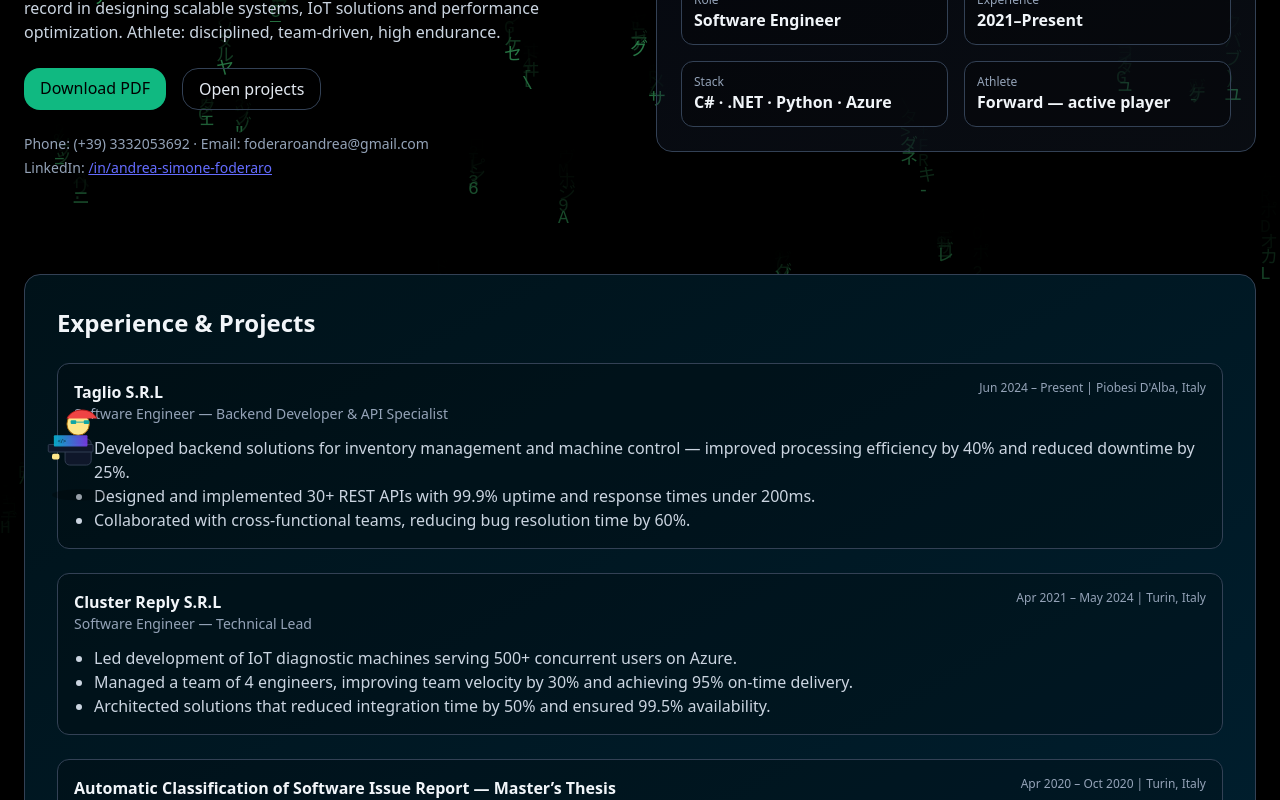
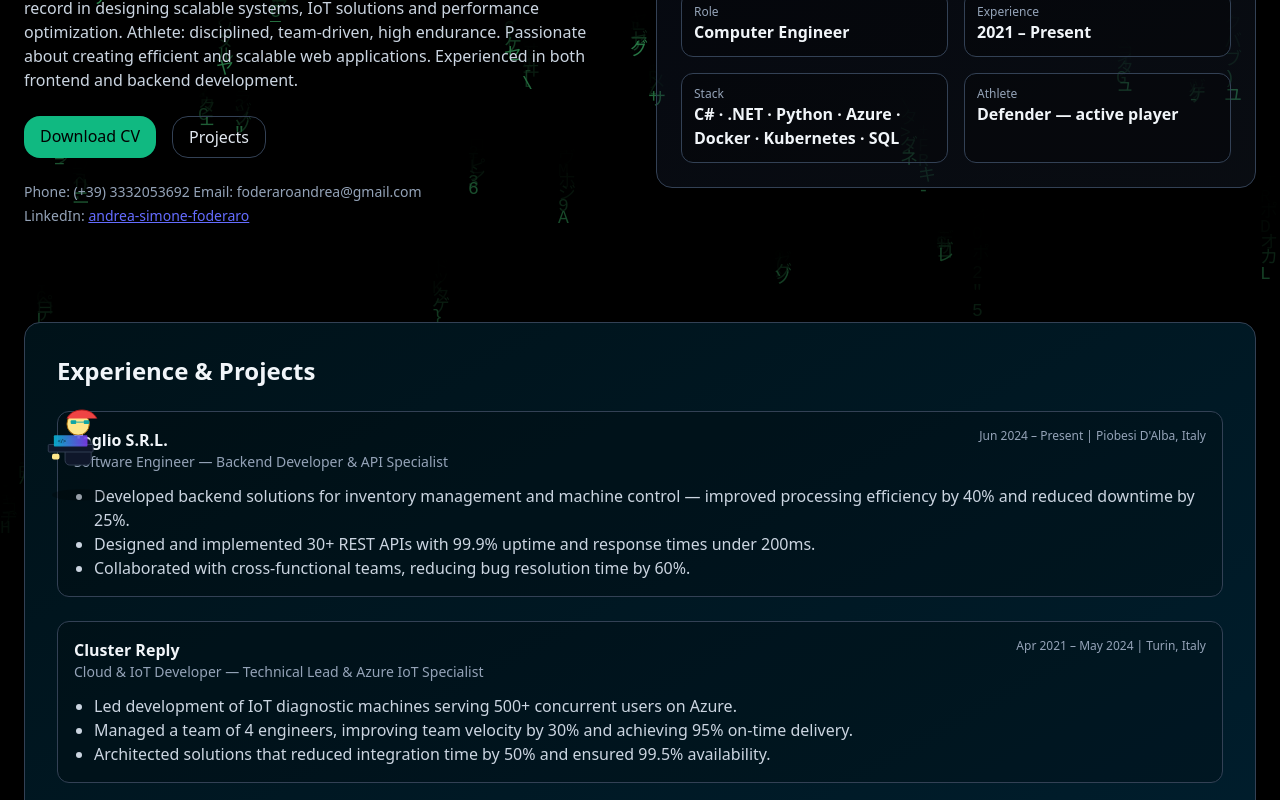
Before and after one commit to fodecoder/my-resume, a React (Vite) app: page / in a window 1280 px wide. Shown: the part 260-1060 px from the top of the page. Built offline with nearby package versions, Linux system fonts and the light colour scheme.

Commit message:
Add translations for experience and summary pages

```diff
--- a/src/components/sections/Experience.tsx
+++ b/src/components/sections/Experience.tsx
@@ -1,37 +1,40 @@
+import { useTranslation } from "react-i18next";
+
 const Experience = () => {
+  const { t } = useTranslation();
   return (
     <div className="p-8 rounded-2xl bg-gradient-to-br from-[#001219] to-[#001f2f] border border-slate-700 shadow-xl">
-      <h2 className="text-2xl font-bold mb-6">Experience & Projects</h2>
+      <h2 className="text-2xl font-bold mb-6">{t("experience.title")}</h2>
 
       <ExperienceCard
-        company="Taglio S.R.L"
-        role="Software Engineer — Backend Developer & API Specialist"
-        period="Jun 2024 – Present | Piobesi D'Alba, Italy"
+        company={t("experience.taglio.company")}
+        role={t("experience.taglio.role")}
+        period={t("experience.taglio.period")}
         bullets={[
-          "Developed backend solutions for inventory management and machine control — improved processing efficiency by 40% and reduced downtime by 25%.",
-          "Designed and implemented 30+ REST APIs with 99.9% uptime and response times under 200ms.",
-          "Collaborated with cross-functional teams, reducing bug resolution time by 60%."
+          t("experience.taglio.bullets.0"),
+          t("experience.taglio.bullets.1"),
+          t("experience.taglio.bullets.2"),
         ]}
       />
 
       <ExperienceCard
-        company="Cluster Reply S.R.L"
-        role="Software Engineer — Technical Lead"
-        period="Apr 2021 – May 2024 | Turin, Italy"
+        company={t("experience.cluster.company")}
+        role={t("experience.cluster.role")}
+        period={t("experience.cluster.period")}
         bullets={[
-          "Led development of IoT diagnostic machines serving 500+ concurrent users on Azure.",
-          "Managed a team of 4 engineers, improving team velocity by 30% and achieving 95% on-time delivery.",
-          "Architected solutions that reduced integration time by 50% and ensured 99.5% availability."
+          t("experience.cluster.bullets.0"),
+          t("experience.cluster.bullets.1"),
+          t("experience.cluster.bullets.2"),
         ]}
       />
 
       <ExperienceCard
-        company="Automatic Classification of Software Issue Report — Master’s Thesis"
-        role="Research & ML Engineer"
-        period="Apr 2020 – Oct 2020 | Turin, Italy"
+        company={t("experience.thesis.title")}
+        role={t("experience.thesis.field")}
+        period={t("experience.thesis.period")}
         bullets={[
-          "Built ML classifier in collaboration with Mozilla: precision 92%, recall 89% — saved developers 15+ hours/week.",
-          "Manually labeled 250+ bugs to produce training dataset; improved automated classification from 70% to 92%."
+          t("experience.thesis.bullets.0"),
+          t("experience.thesis.bullets.1")
         ]}
       />
     </div>
--- a/src/components/sections/Summary.tsx
+++ b/src/components/sections/Summary.tsx
@@ -1,29 +1,32 @@
+import { useTranslation } from "react-i18next";
 import { Stat } from "../utils/Stat";
 
 const Summary = () => {
+  const { t } = useTranslation();
+
   return (
     <div className="grid grid-cols-1 md:grid-cols-2 gap-8 items-center w-full">
       <div className="space-y-6">
-        <h1 className="text-4xl sm:text-5xl font-extrabold tracking-tight">Andrea Simone Foderaro</h1>
-        <p className="text-slate-300 max-w-xl">Software engineer with strong backend and API expertise. Proven track record in designing scalable systems, IoT solutions and performance optimization. Athlete: disciplined, team-driven, high endurance.</p>
+        <h1 className="text-4xl sm:text-5xl font-extrabold tracking-tight">{t("main.name")}</h1>
+        <p className="text-slate-300 max-w-xl">{t("main.description")}</p>
         <div className="flex gap-4">
-          <a className="px-4 py-2 rounded-2xl bg-emerald-500 text-black font-medium shadow" href="/Andrea_Simone_Foderaro_CV.pdf" download>Download PDF</a>
-          <a className="px-4 py-2 rounded-2xl border border-slate-700 text-slate-200" href="#Projects">Open projects</a>
+          <a className="px-4 py-2 rounded-2xl bg-emerald-500 text-black font-medium shadow" href="/Andrea_Simone_Foderaro_CV.pdf" download>{t("main.downloadCV")}</a>
+          <a className="px-4 py-2 rounded-2xl border border-slate-700 text-slate-200" href="#Projects">{t("navigation.projects")}</a>
         </div>
 
         <div className="mt-4 text-sm text-slate-400">
-          <div>Phone: (+39) 3332053692 · Email: foderaroandrea@gmail.com</div>
-          <div className="mt-1">LinkedIn: <a className="underline" href="https://www.linkedin.com/in/andrea-simone-foderaro/">/in/andrea-simone-foderaro</a></div>
+          <div>{t("main.phone")} {t("main.email")}</div>
+          <div className="mt-1">LinkedIn: <a className="underline" href="https://www.linkedin.com/in/andrea-simone-foderaro/">{t("main.linkedin")}</a></div>
         </div>
       </div>
 
       <div className="p-6 rounded-2xl bg-gradient-to-br from-slate-900/40 to-slate-800/30 border border-slate-700 shadow-lg">
-        <div className="text-sm uppercase text-slate-400 mb-2">Snapshot</div>
+        <div className="text-sm uppercase text-slate-400 mb-2">{t("main.snapshot.title")}</div>
         <div className="grid grid-cols-2 gap-4">
-          <Stat label="Role" value="Software Engineer" />
-          <Stat label="Experience" value="2021–Present" />
-          <Stat label="Stack" value="C# · .NET · Python · Azure" />
-          <Stat label="Athlete" value="Forward — active player" />
+          <Stat label={t("main.snapshot.roleLabel")} value={t("main.snapshot.role")} />
+          <Stat label={t("main.snapshot.experienceLabel")} value={t("main.snapshot.experience")} />
+          <Stat label={t("main.snapshot.stackLabel")} value={t("main.snapshot.stack")} />
+          <Stat label={t("main.snapshot.athleteLabel")} value={t("main.snapshot.athlete")} />
         </div>
       </div>
     </div>
--- a/src/locales/en/translation.json
+++ b/src/locales/en/translation.json
@@ -5,8 +5,22 @@
         "name": "Andrea Simone Foderaro",
         "role": "Software Engineer",
         "brief": "Backend · API · .NET · Azure · Kubernetes · IoT · Athlete",
-        "description": "Passionate about creating efficient and scalable web applications. Experienced in both frontend and backend development.",
-        "downloadCV": "Download CV"
+        "description": "Software engineer with strong backend and API expertise. Proven track record in designing scalable systems, IoT solutions and performance optimization. Athlete: disciplined, team-driven, high endurance. Passionate about creating efficient and scalable web applications. Experienced in both frontend and backend development.",
+        "downloadCV": "Download CV",
+        "email": "Email: foderaroandrea@gmail.com",
+        "phone": "Phone: (+39) 3332053692",
+        "linkedin": "andrea-simone-foderaro",
+        "snapshot": {
+            "title": "Snapshot",
+            "roleLabel": "Role",
+            "role": "Computer Engineer",
+            "experienceLabel": "Experience",
+            "experience": "2021 – Present",
+            "stackLabel": "Stack",
+            "stack": "C# · .NET · Python · Azure · Docker · Kubernetes · SQL",
+            "athleteLabel": "Athlete",
+            "athlete": "Defender — active player"
+        }
     },
     "navigation": {
         "home": "Home",
@@ -16,6 +30,38 @@
         "education": "Education",
         "skills": "Skills",
         "contact": "Contact"
+    },
+    "experience": {
+        "title": "Experience & Projects",
+        "taglio": {
+            "company": "Taglio S.R.L.",
+            "role": "Software Engineer — Backend Developer & API Specialist",
+            "period": "Jun 2024 – Present | Piobesi D'Alba, Italy",
+            "bullets": [
+                "Developed backend solutions for inventory management and machine control — improved processing efficiency by 40% and reduced downtime by 25%.",
+                "Designed and implemented 30+ REST APIs with 99.9% uptime and response times under 200ms.",
+                "Collaborated with cross-functional teams, reducing bug resolution time by 60%."
+            ]
+        },
+        "cluster": {
+            "company": "Cluster Reply",
+            "role": "Cloud & IoT Developer — Technical Lead & Azure IoT Specialist",
+            "period": "Apr 2021 – May 2024 | Turin, Italy",
+            "bullets": [
+                "Led development of IoT diagnostic machines serving 500+ concurrent users on Azure.",
+                "Managed a team of 4 engineers, improving team velocity by 30% and achieving 95% on-time delivery.",
+                "Architected solutions that reduced integration time by 50% and ensured 99.5% availability."
+            ]
+        },
+        "thesis": {
+            "title": "Automatic Classification of Software Issue Report — Master’s Thesis",
+            "field": "Research & ML Engineer - Computer Engineering",
+            "period": "Apr 2020 – Oct 2020 | Politecnico di Torino, Italy",
+            "bullets": [
+                "Built ML classifier in collaboration with Mozilla: precision 92%, recall 89% — saved developers 15+ hours/week.",
+                "Manually labeled 250+ bugs to produce training dataset; improved automated classification from 70% to 92%."
+            ]
+        }
     },
     "others": {
         "athlete": {
--- a/src/locales/it/translation.json
+++ b/src/locales/it/translation.json
@@ -5,8 +5,22 @@
         "name": "Andrea Simone Foderaro",
         "role": "Ingegnere del Software",
         "brief": "Backend · API · .NET · Azure · Kubernetes · IoT · Atleta",
-        "description": "Appassionato di creare applicazioni web efficienti e scalabili. Esperto sia nello sviluppo frontend che backend.",
-        "downloadCV": "Scarica CV"
+        "description": "Ingegnere del software con una solida esperienza in backend e API. Comprovata esperienza nella progettazione di sistemi scalabili, soluzioni IoT e ottimizzazione delle prestazioni. Atleta: disciplinato, orientato al lavoro di squadra, con grande resistenza. Appassionato di creare applicazioni web efficienti e scalabili. Esperto sia nello sviluppo frontend che backend.",
+        "downloadCV": "Scarica CV",
+        "email": "Email: foderaroandrea@gmail.com",
+        "phone": "Telefono: (+39) 333 2053692",
+        "linkedin": "andrea-simone-foderaro",
+        "snapshot": {
+            "title": "Snapshot",
+            "roleLabel": "Ruolo",
+            "role": "Ingegnere Informatico",
+            "experienceLabel": "Esperienza",
+            "experience": "2021 – Presente",
+            "stackLabel": "Stack",
+            "stack": "C# · .NET · Python · Azure · Docker · Kubernetes · SQL",
+            "athleteLabel": "Atleta",
+            "athlete": "Difensore — giocatore attivo"
+        }
     },
     "navigation": {
         "home": "Home",
@@ -16,6 +30,38 @@
         "education": "Istruzione",
         "skills": "Competenze",
         "contact": "Contatti"
+    },
+    "experience": {
+        "title": "Esperienza & Progetti",
+        "taglio": {
+            "company": "Taglio S.R.L.",
+            "role": "Software Engineer — Backend Developer & API Specialist",
+            "period": "Jun 2024 – Present | Piobesi D'Alba, Italy",
+            "bullets": [
+                "Sviluppato soluzioni backend per la gestione dell'inventario e il controllo delle macchine — migliorata l'efficienza del processo del 40% e ridotto i tempi di inattività del 25%.",
+                "Progettato e implementato oltre 30 API REST con un uptime del 99,9% e tempi di risposta inferiori a 200ms.",
+                "Collaborato con team interfunzionali, riducendo il tempo di risoluzione dei bug del 60%."
+            ]
+        },
+        "cluster": {
+            "company": "Cluster Reply",
+            "role": "Cloud & IoT Developer — Technical Lead & Azure IoT Specialist",
+            "period": "Apr 2021 – May 2024 | Torino, Italy",
+            "bullets": [
+                "Guidato lo sviluppo di macchine diagnostiche IoT per oltre 500 utenti simultanei su Azure.",
+                "Gestito un team di 4 ingegneri, migliorando la velocità del team del 30% e raggiungendo il 95% di consegna puntuale.",
+                "Progettato soluzioni che hanno ridotto il tempo di integrazione del 50% e garantito il 99,5% di disponibilità."
+            ]
+        },
+        "thesis": {
+            "title": "Automatic Classification of Software Issue Report — Tesi di Laurea Magistrale",
+            "field": "Research & ML Engineer - Computer Engineering",
+            "period": "Apr 2020 – Oct 2020 | Politecnico di Torino, Italy",
+            "bullets": [
+                "Realizzato un classificatore di machine learning in collaborazione con Mozilla: precisione 92%, richiamo 89% — ha fatto risparmiare agli sviluppatori oltre 15 ore a settimana.",
+                "Etichettato manualmente oltre 250 bug per produrre un dataset di addestramento; migliorata la classificazione automatica dal 70% al 92%."
+            ]
+        }
     },
     "others": {
         "athlete": {
```
